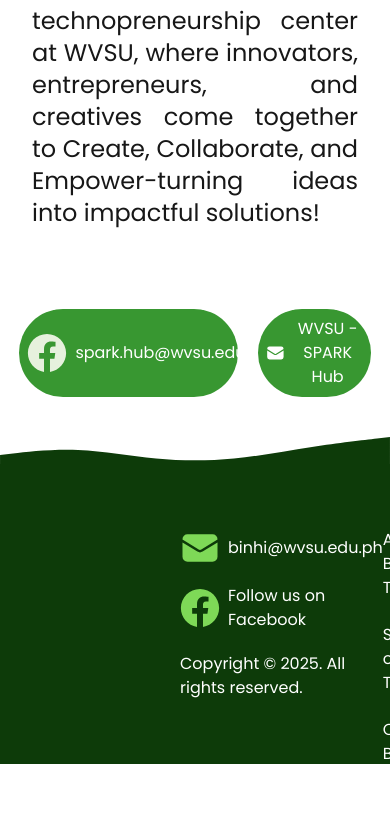
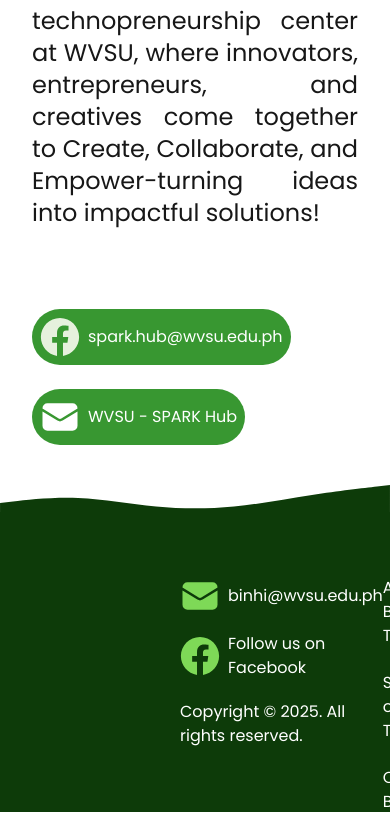
Before and after one commit to SPARK-Hub-WVSU/BINHI-Website-2025, a Next.js app: page /startup_portfolio in a window 390 px wide. Shown: the part 5279-6117 px from the top of the page. Before the commit the page ends 6069 px from the top, so only its background shows below. Built offline with nearby package versions, Linux system fonts and the light colour scheme.

Commit message:
fix: Made buttons dynamic to screen size

```diff
--- a/src/app/startup_portfolio/page.js
+++ b/src/app/startup_portfolio/page.js
@@ -56,21 +56,20 @@ export default function StartupPortfolio() {
                 Collaborate, and Empower-turning ideas into impactful solutions!
             </p>
 
-            <div className="gap-5 flex flex-row justify-center">
-                <button className="bg-primary rounded-full p-2 gap-x-2 flex flex-row items-center">
+            <div className="w-full flex flex-col md:flex-row md:justify-center md:items-center gap-6 md:gap-[8rem]">
+                <button type="button" className="bg-primary rounded-full p-2 gap-x-2 flex flex-row items-center self-start md:self-auto">
                     <Image alt="FB Logo" src={fb} />
                     <p className="text-base text-white">
                         spark.hub@wvsu.edu.ph
                     </p>
                 </button>
 
-                <button className="bg-primary rounded-full p-2 gap-x-2 flex flex-row items-center">
+                <button type="button" className="bg-primary rounded-full p-2 gap-x-2 flex flex-row items-center self-start md:self-auto">
                     <EnvelopeIcon className="text-background w-[40px] h-[40px]" />
                     <p className="text-base text-white">
                         WVSU - SPARK Hub
                     </p>
                 </button>
-
             </div>
         </section>
 
```
